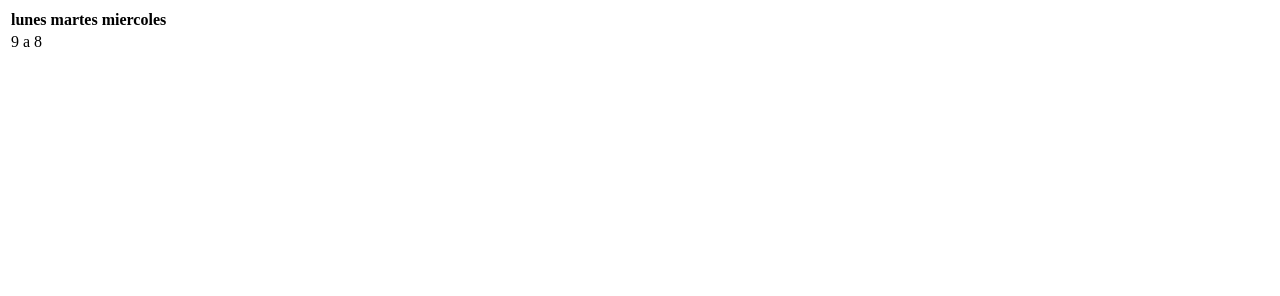
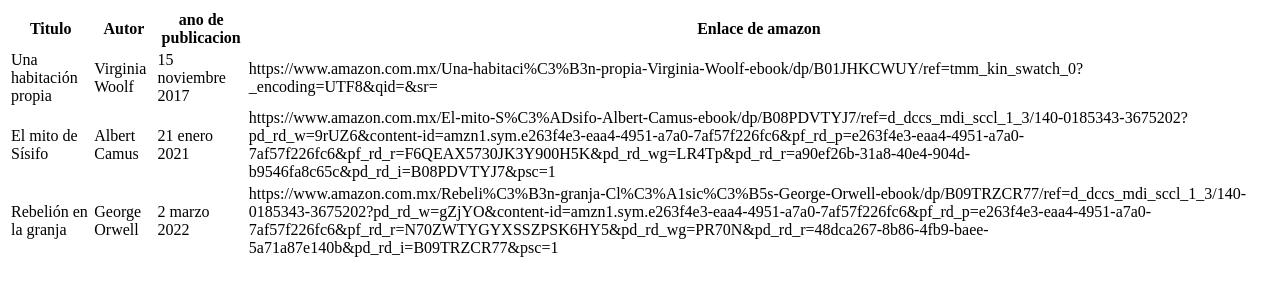
Before and after one commit to raulanto/cursoHtml, a plain HTML site: page intro-html/tablas.html in a window 1280 px wide. Drawn offline with Linux system fonts and the light colour scheme.

Commit message:
Practicas 4

```diff
--- a/intro-html/tablas.html
+++ b/intro-html/tablas.html
@@ -10,14 +10,30 @@
     <table>
         <thead>
             <tr>
-                <th>lunes</th>
-                <th>martes</th>
-                <th>miercoles</th>
+                <th>Titulo</th>
+                <th>Autor</th>
+                <th>ano de publicacion</th>
+                <th>Enlace de amazon</th>
             </tr>
         </thead>
         <tbody>
             <tr>
-                <td>9 a 8</td>
+                <td>Una habitación propia</td>
+                <td>Virginia Woolf</td>
+                <td>15 noviembre 2017</td>
+                <td>https://www.amazon.com.mx/Una-habitaci%C3%B3n-propia-Virginia-Woolf-ebook/dp/B01JHKCWUY/ref=tmm_kin_swatch_0?_encoding=UTF8&qid=&sr=</td>
+            </tr>
+            <tr>
+                <td>El mito de Sísifo</td>
+                <td>Albert Camus </td>
+                <td>21 enero 2021</td>
+                <td>https://www.amazon.com.mx/El-mito-S%C3%ADsifo-Albert-Camus-ebook/dp/B08PDVTYJ7/ref=d_dccs_mdi_sccl_1_3/140-0185343-3675202?pd_rd_w=9rUZ6&content-id=amzn1.sym.e263f4e3-eaa4-4951-a7a0-7af57f226fc6&pf_rd_p=e263f4e3-eaa4-4951-a7a0-7af57f226fc6&pf_rd_r=F6QEAX5730JK3Y900H5K&pd_rd_wg=LR4Tp&pd_rd_r=a90ef26b-31a8-40e4-904d-b9546fa8c65c&pd_rd_i=B08PDVTYJ7&psc=1</td>
+            </tr>
+            <tr>
+                <td>Rebelión en la granja</td>
+                <td>George Orwell </td>
+                <td>2 marzo 2022</td>
+                <td>https://www.amazon.com.mx/Rebeli%C3%B3n-granja-Cl%C3%A1sic%C3%B5s-George-Orwell-ebook/dp/B09TRZCR77/ref=d_dccs_mdi_sccl_1_3/140-0185343-3675202?pd_rd_w=gZjYO&content-id=amzn1.sym.e263f4e3-eaa4-4951-a7a0-7af57f226fc6&pf_rd_p=e263f4e3-eaa4-4951-a7a0-7af57f226fc6&pf_rd_r=N70ZWTYGYXSSZPSK6HY5&pd_rd_wg=PR70N&pd_rd_r=48dca267-8b86-4fb9-baee-5a71a87e140b&pd_rd_i=B09TRZCR77&psc=1</td>
             </tr>
         </tbody>
     </table>
```
